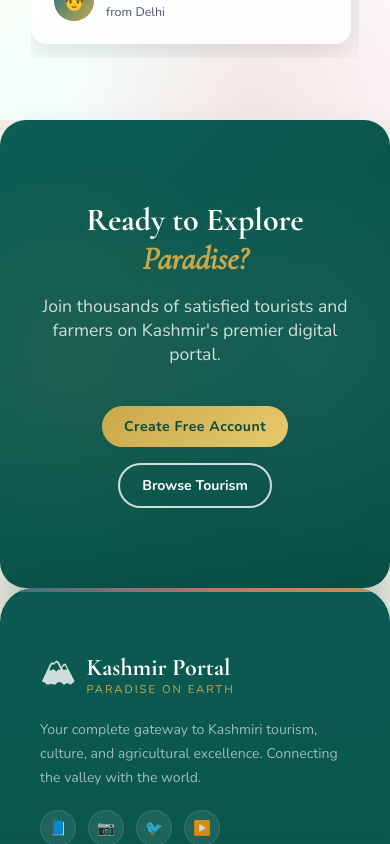
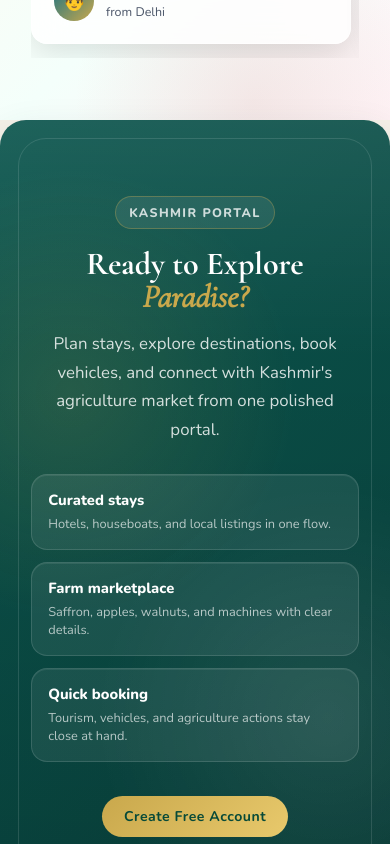
Before and after one commit to younisbhat014-glitch/kashmir-tourism-agriculture-v2, a React (Vite) app in the folder kashmir-app/: page / in a window 390 px wide. Shown: the part 2840-3684 px from the top of the page. Built offline with nearby package versions, Linux system fonts and the light colour scheme; no server answers.

Commit message:
Polish home CTA section

```diff
--- a/kashmir-app/src/pages/Home.jsx
+++ b/kashmir-app/src/pages/Home.jsx
@@ -241,20 +241,79 @@ function Testimonials() {
 }
 
 function CTASection() {
+  const highlights = [
+    ['Curated stays', 'Hotels, houseboats, and local listings in one flow.'],
+    ['Farm marketplace', 'Saffron, apples, walnuts, and machines with clear details.'],
+    ['Quick booking', 'Tourism, vehicles, and agriculture actions stay close at hand.'],
+  ];
+
   return (
     <section className="home-cta-section" style={{
-      padding: '80px 8%', textAlign: 'center',
-      background: 'linear-gradient(135deg, #0c5d54 0%, #095048 100%)',
+      padding: '76px 8%', textAlign: 'center',
+      background: 'linear-gradient(135deg, #0b554d 0%, #083f3a 100%)',
       position: 'relative', overflow: 'hidden',
     }}>
-      <div style={{ position: 'absolute', inset: 0, backgroundImage: 'radial-gradient(circle at 20% 50%, rgba(201,168,76,0.1) 0%, transparent 50%), radial-gradient(circle at 80% 50%, rgba(255,255,255,0.05) 0%, transparent 50%)' }}/>
-      <div style={{ position: 'relative', zIndex: 1 }}>
-        <h2 style={{ fontFamily: 'Cormorant Garamond', fontSize: 'clamp(2rem,5vw,3.5rem)', color: 'white', marginBottom: 16 }}>
+      <div style={{
+        position: 'absolute',
+        inset: 0,
+        backgroundImage: [
+          'radial-gradient(circle at 18% 32%, rgba(201,168,76,0.14) 0%, transparent 34%)',
+          'radial-gradient(circle at 84% 70%, rgba(255,255,255,0.08) 0%, transparent 34%)',
+          'linear-gradient(180deg, rgba(255,255,255,0.08), transparent 28%, rgba(0,0,0,0.12))',
+        ].join(', '),
+      }}/>
+      <div style={{
+        position: 'absolute',
+        inset: '18px',
+        border: '1px solid rgba(255,255,255,0.12)',
+        borderRadius: 28,
+        pointerEvents: 'none',
+      }}/>
+      <div style={{ position: 'relative', zIndex: 1, maxWidth: 920, margin: '0 auto' }}>
+        <div style={{
+          display: 'inline-flex',
+          alignItems: 'center',
+          gap: 8,
+          padding: '7px 13px',
+          marginBottom: 18,
+          borderRadius: 999,
+          border: '1px solid rgba(201,168,76,0.34)',
+          background: 'rgba(255,255,255,0.08)',
+          color: 'rgba(255,255,255,0.78)',
+          fontSize: '0.78rem',
+          fontWeight: 800,
+          letterSpacing: 1.4,
+          textTransform: 'uppercase',
+        }}>
+          Kashmir Portal
+        </div>
+        <h2 style={{ fontFamily: 'Cormorant Garamond', fontSize: 'clamp(2rem,5vw,3.6rem)', color: 'white', marginBottom: 16, lineHeight: 1.05 }}>
           Ready to Explore <span style={{ color: 'var(--kashmir-gold)', fontStyle: 'italic' }}>Paradise?</span>
         </h2>
-        <p style={{ color: 'rgba(255,255,255,0.8)', fontSize: '1.1rem', marginBottom: 40, maxWidth: 500, margin: '0 auto 40px' }}>
-          Join thousands of satisfied tourists and farmers on Kashmir's premier digital portal.
+        <p style={{ color: 'rgba(255,255,255,0.82)', fontSize: '1.05rem', lineHeight: 1.7, maxWidth: 650, margin: '0 auto 30px' }}>
+          Plan stays, explore destinations, book vehicles, and connect with Kashmir's agriculture market from one polished portal.
         </p>
+        <div style={{
+          display: 'grid',
+          gridTemplateColumns: 'repeat(auto-fit, minmax(190px, 1fr))',
+          gap: 12,
+          maxWidth: 760,
+          margin: '0 auto 34px',
+          textAlign: 'left',
+        }}>
+          {highlights.map(([title, text]) => (
+            <div key={title} style={{
+              padding: '15px 16px',
+              border: '1px solid rgba(255,255,255,0.13)',
+              borderRadius: 16,
+              background: 'rgba(255,255,255,0.07)',
+              boxShadow: 'inset 0 1px rgba(255,255,255,0.08)',
+            }}>
+              <div style={{ color: 'white', fontWeight: 900, fontSize: '0.92rem', marginBottom: 5 }}>{title}</div>
+              <div style={{ color: 'rgba(255,255,255,0.68)', fontSize: '0.8rem', lineHeight: 1.45 }}>{text}</div>
+            </div>
+          ))}
+        </div>
         <div style={{ display: 'flex', gap: 16, justifyContent: 'center', flexWrap: 'wrap' }}>
           <Link to="/register" className="btn-primary" style={{ textDecoration: 'none', fontSize: '1rem', padding: '16px 40px' }}>Create Free Account</Link>
           <Link to="/tourism" className="btn-secondary" style={{ textDecoration: 'none', fontSize: '1rem' }}>Browse Tourism</Link>
```
